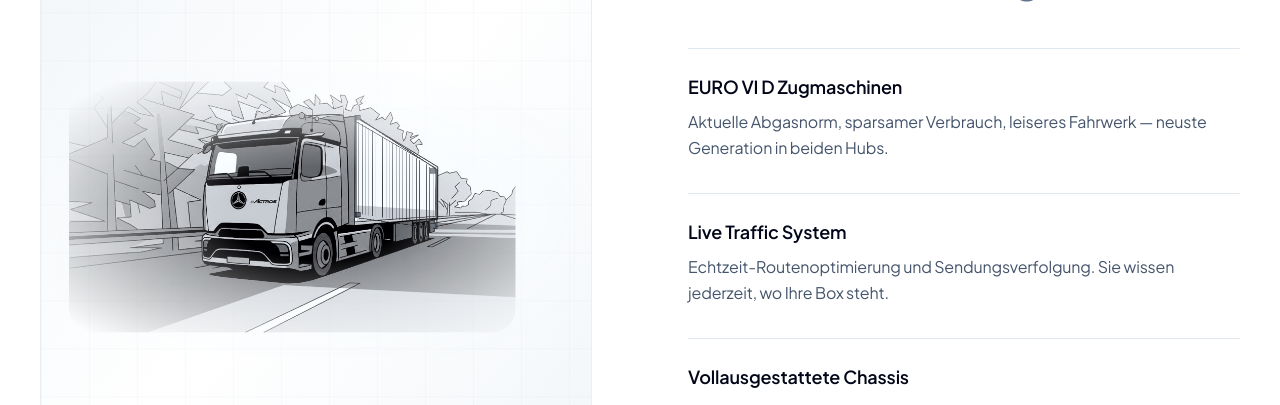
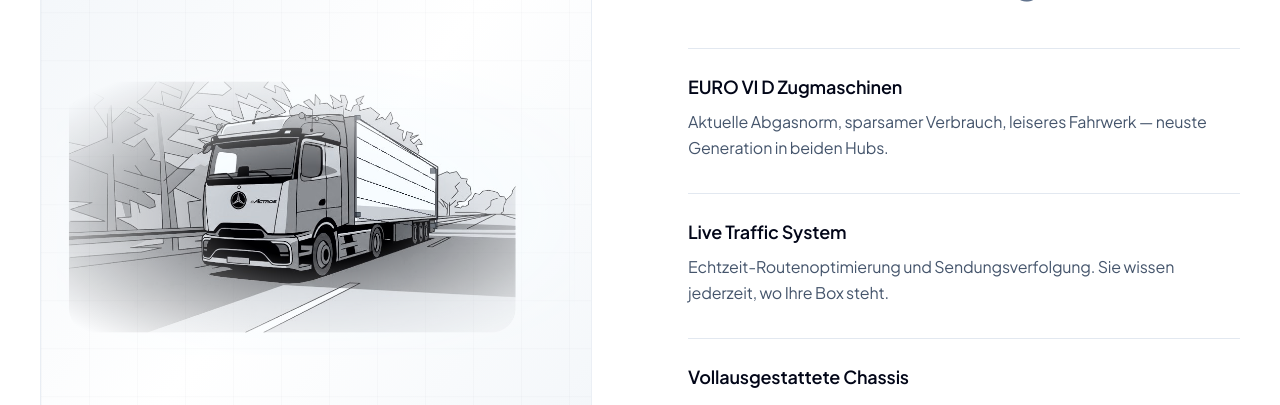
Before and after one commit to Gamabunta23/dsc-epp-website, a Next.js app: page / in a window 1280 px wide. Shown: the part 4991-5396 px from the top of the page. Built offline with nearby package versions, Linux system fonts and the light colour scheme.

Commit message:
Fleet-Truck: vertikale Sicken durch 4 horizontale Container-Bänder ersetzt
Sieht jetzt aus wie ein klassisches See-Container-Panel mit horizontalen
Trennungen (5 Bänder gesamt). Linienstärke 2px, voll deckend.

```diff
--- a/src/components/Fleet.tsx
+++ b/src/components/Fleet.tsx
@@ -38,7 +38,7 @@ export default function Fleet() {
           <div className="absolute inset-0 bg-grid opacity-50" />
           <div className="absolute inset-0 flex items-center justify-center p-4">
             <Image
-              src="/fleet-truck-v12.jpeg"
+              src="/fleet-truck-v14.jpeg"
               alt="LKW der Flotte"
               width={1024}
               height={576}
```
Also changed, not shown: public/fleet-truck-v12.jpeg (deleted), public/fleet-truck-v14.jpeg (added).
